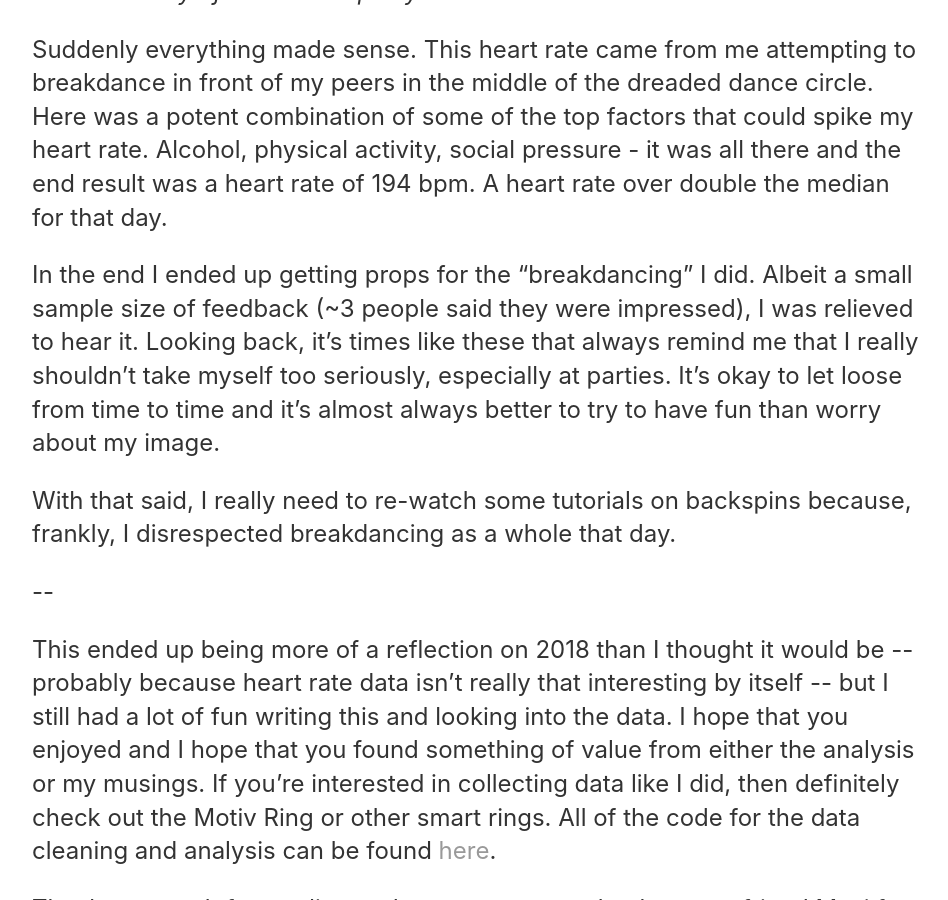
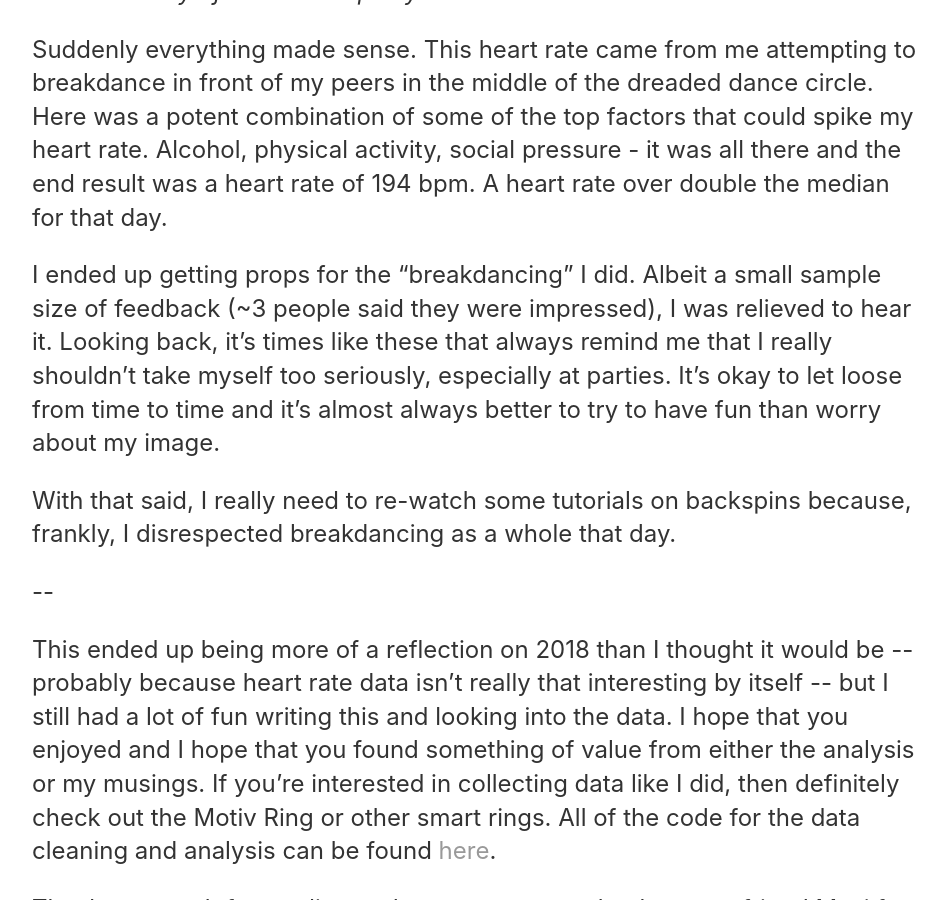
Before and after one commit to bhernandev/bhernandev.github.io, a Jekyll site: the page built from _posts/2020-05-24-my-heart-in-3-months.md, in a window 1280 px wide and 900 px high, scrolled down 5336 px. Shown: the whole window, without its empty margins (160-1108 px from the left). Built offline with Jekyll 4.4.1, drawn with Linux system fonts in a browser that asks for light colours.

Commit message:
fix wording in "My Heart in 3 Months"

```diff
--- a/_posts/2020-05-24-my-heart-in-3-months.md
+++ b/_posts/2020-05-24-my-heart-in-3-months.md
@@ -79,7 +79,7 @@ I had no idea what could have possibly happened on that day. From the scatterplo
 Suddenly everything made sense. This heart rate came from me attempting to breakdance in front of my peers in the middle of the dreaded dance circle. Here was a potent combination of some of the top factors that could spike my heart rate.
 Alcohol, physical activity, social pressure - it was all there and the end result was a heart rate of 194 bpm. A heart rate over double the median for that day.
 
-In the end I ended up getting props for the "breakdancing" I did. Albeit a small sample size of feedback (\~3 people said they were impressed), I was relieved to hear it. Looking back, it's times like these that always remind me that I really shouldn't take myself too seriously, especially at parties. It's okay to let loose from time to time and it's almost always better to try to have fun than worry about my image.
+I ended up getting props for the "breakdancing" I did. Albeit a small sample size of feedback (\~3 people said they were impressed), I was relieved to hear it. Looking back, it's times like these that always remind me that I really shouldn't take myself too seriously, especially at parties. It's okay to let loose from time to time and it's almost always better to try to have fun than worry about my image.
 
 With that said, I really need to re-watch some tutorials on backspins because, frankly, I disrespected breakdancing as a whole that day.
 
```
